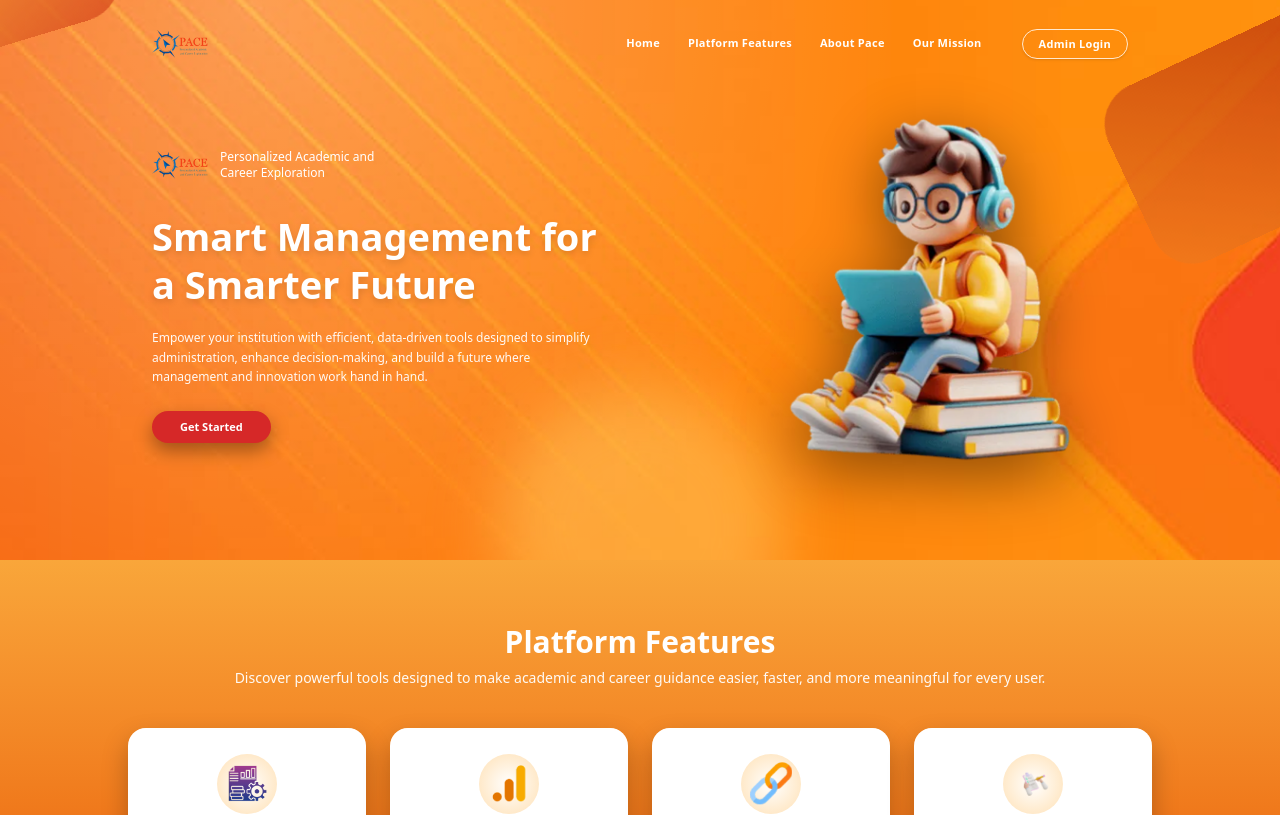
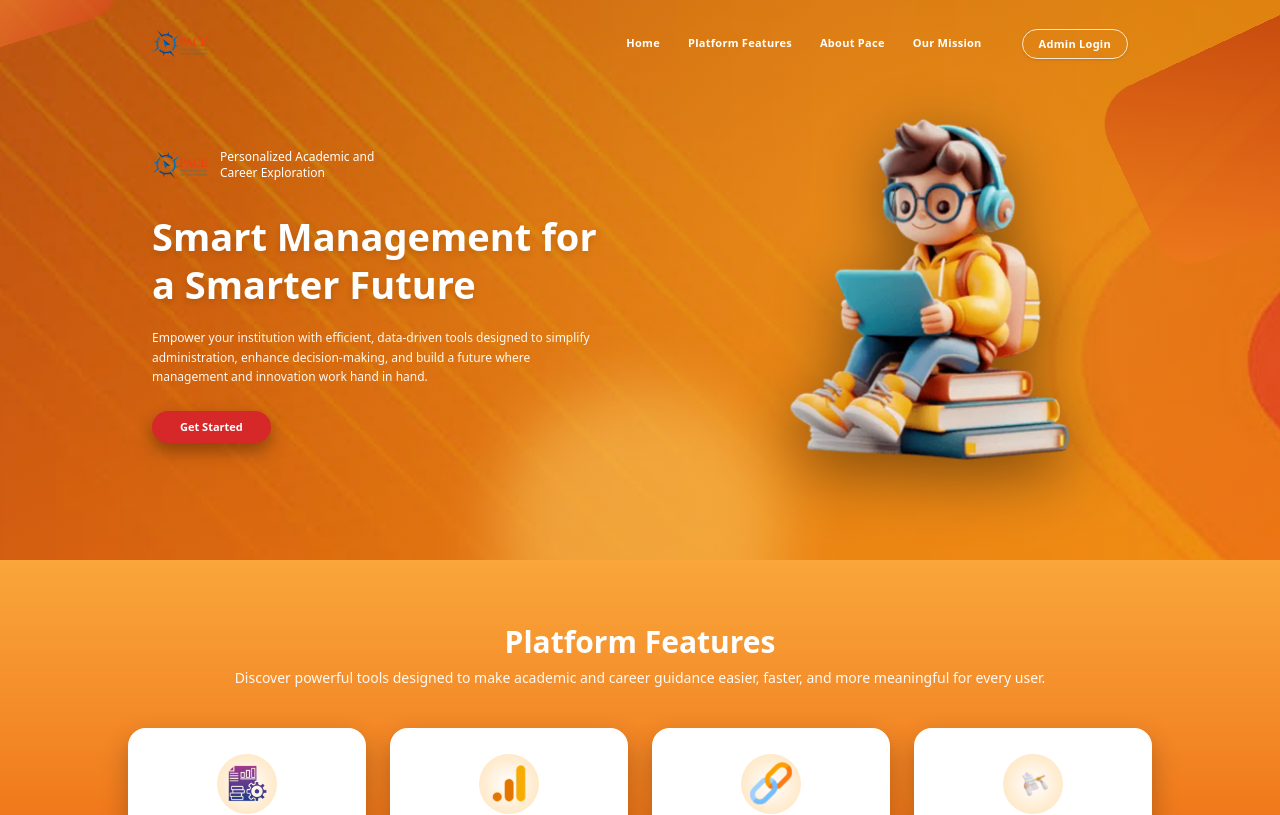
Before and after one commit to MarkDenver01/pace_app, a React (Vite) app: page / in a window 1280 px wide. Shown: the top 815 px of the page. Built offline with nearby package versions, Linux system fonts and the light colour scheme.

Commit message:
update landingpage

```diff
--- a/src/App.css
+++ b/src/App.css
@@ -12,7 +12,7 @@ body,
   box-sizing: border-box;
 }
 
-/* ================= HERO IMAGE FLOAT ================= */
+/* ================= HERO IMAGE FLOAT / PARALLAX ================= */
 .hero-image-wrapper {
   display: flex;
   justify-content: center;
@@ -35,18 +35,6 @@ body,
 @media (min-width: 1024px) {
   .hero-image {
     height: 380px;
-  }
-}
-
-@keyframes hero-float {
-  0% {
-    transform: translateY(0);
-  }
-  50% {
-    transform: translateY(-10px);
-  }
-  100% {
-    transform: translateY(0);
   }
 }
 
--- a/src/page/landing_page/LandingPage.tsx
+++ b/src/page/landing_page/LandingPage.tsx
@@ -1,4 +1,4 @@
-import type { FC, MouseEvent } from "react";
+import type { FC, MouseEvent, CSSProperties } from "react";
 import { useEffect, useState } from "react";
 import { useNavigate } from "react-router-dom";
 
@@ -14,20 +14,23 @@ import HeroBg from "../../assets/pace/hero_bg.png";
 const PaceLandingPage: FC = () => {
   const navigate = useNavigate();
 
+  // parallax for hero image / glow
   const [parallax, setParallax] = useState({ x: 0, y: 0 });
+
+  // parallax for background image
+  const [bgParallax, setBgParallax] = useState({ x: 0, y: 0 });
 
   const scrollToSection = (id: string) => {
     const el = document.getElementById(id);
     if (el) el.scrollIntoView({ behavior: "smooth", block: "start" });
   };
 
-  // Mouse-based parallax (hero only)
-  const handleHeroMouseMove = (e: MouseEvent<HTMLDivElement>) => {
+  // HERO – mouse-based parallax (student illustration)
+  const handleHeroMouseMove = (e: MouseEvent<HTMLElement>) => {
     const rect = e.currentTarget.getBoundingClientRect();
     const relX = (e.clientX - (rect.left + rect.width / 2)) / rect.width;
     const relY = (e.clientY - (rect.top + rect.height / 2)) / rect.height;
 
-    // clamp a bit so hindi masyadong wild
     const x = Math.max(-0.5, Math.min(0.5, relX));
     const y = Math.max(-0.4, Math.min(0.4, relY));
 
@@ -36,6 +39,22 @@ const PaceLandingPage: FC = () => {
 
   const handleHeroMouseLeave = () => {
     setParallax({ x: 0, y: 0 });
+  };
+
+  // BACKGROUND – subtle parallax
+  const handleBgMove = (e: MouseEvent<HTMLElement>) => {
+    const rect = e.currentTarget.getBoundingClientRect();
+    const relX = (e.clientX - (rect.left + rect.width / 2)) / rect.width;
+    const relY = (e.clientY - (rect.top + rect.height / 2)) / rect.height;
+
+    setBgParallax({
+      x: relX * 10, // medium effect
+      y: relY * 10,
+    });
+  };
+
+  const handleBgLeave = () => {
+    setBgParallax({ x: 0, y: 0 });
   };
 
   // Scroll reveal (once per element)
@@ -81,14 +100,14 @@ const PaceLandingPage: FC = () => {
     },
   ];
 
-  // Parallax styles
-  const heroImageStyle: React.CSSProperties = {
+  // Styles for hero parallax
+  const heroImageStyle: CSSProperties = {
     transform: `translate3d(${parallax.x * 18}px, ${parallax.y * 12}px, 0)`,
   };
 
-  const heroGlowStyle: React.CSSProperties = {
+  const heroGlowStyle: CSSProperties = {
     transform: `translate3d(calc(-50% + ${parallax.x * 14}px), ${
-      0 + parallax.y * 12
+      parallax.y * 12
     }px, 0)`,
   };
 
@@ -98,26 +117,30 @@ const PaceLandingPage: FC = () => {
       <section
         id="home"
         className="relative overflow-hidden text-white"
-style={{
-  backgroundImage: `url(${HeroBg})`,
-  backgroundSize: "cover",
-  backgroundPosition: "center",
-  backgroundRepeat: "no-repeat",
-}}
+        onMouseMove={handleBgMove}
+        onMouseLeave={handleBgLeave}
+        style={{
+          backgroundImage: `url(${HeroBg})`,
+          backgroundSize: "110%",
+          backgroundPosition: `${50 + bgParallax.x}% ${50 + bgParallax.y}%`,
+          backgroundRepeat: "no-repeat",
+          backgroundAttachment: "fixed",
+          transition: "background-position 0.1s linear",
+        }}
       >
-        {/* gradient glow overlay (subtle spotlight) */}
-        <div className="pointer-events-none absolute inset-0 bg-[radial-gradient(circle_at_20%_0%,rgba(255,255,255,0.28),transparent_55%)]" />
+        {/* dark overlay for readability */}
+        <div className="pointer-events-none absolute inset-0 bg-gradient-to-br from-[#00000040] via-[#00000025] to-[#00000010]" />
 
-        {/* Background shapes */}
+        {/* orange bloom light */}
+        <div className="pointer-events-none absolute inset-0 bg-[radial-gradient(circle_at_70%_40%,rgba(255,180,50,0.35),transparent_70%)]" />
+
+        {/* extra subtle diagonal highlight */}
+        <div className="pointer-events-none absolute inset-0 bg-[linear-gradient(135deg,rgba(255,255,255,0.06)_0%,transparent_18%,transparent_100%)] opacity-20" />
+
+        {/* Background shapes on top of bg image */}
         <div className="pointer-events-none absolute inset-0 overflow-hidden">
-          <div
-            className="hero-shape hero-shape-left
-                       bg-gradient-to-br from-[#F9A63A] to-[#D6451C]"
-          />
-          <div
-            className="hero-shape hero-shape-right
-                       bg-gradient-to-tr from-[#F07A1C] to-[#B92E09]"
-          />
+          <div className="hero-shape hero-shape-left bg-gradient-to-br from-[#F9A63A] to-[#D6451C]" />
+          <div className="hero-shape hero-shape-right bg-gradient-to-tr from-[#F07A1C] to-[#B92E09]" />
           <div className="hero-glow" style={heroGlowStyle} />
         </div>
 
@@ -159,13 +182,13 @@ style={{
           </nav>
         </header>
 
-        {/* HERO CONTENT (strict layout match) */}
+        {/* HERO CONTENT */}
         <div
           className="relative z-20 mx-auto flex w-full max-w-5xl flex-col items-center gap-8 px-4 pb-16 pt-3 md:flex-row md:items-center md:justify-between md:px-6 md:pb-20"
           onMouseMove={handleHeroMouseMove}
           onMouseLeave={handleHeroMouseLeave}
         >
-          {/* Left text block */}
+          {/* Left text */}
           <div
             className="max-w-md space-y-4 md:space-y-5"
             data-animate="fade-right"
@@ -258,10 +281,7 @@ style={{
         id="about"
         className="bg-white px-4 py-14 md:px-6 md:py-16"
       >
-        <div
-          className="mx-auto max-w-4xl"
-          data-animate="fade-up"
-        >
+        <div className="mx-auto max-w-4xl" data-animate="fade-up">
           <h2 className="text-center text-2xl font-extrabold text-gray-900 md:text-3xl">
             About Pace
           </h2>
@@ -281,10 +301,7 @@ style={{
         id="mission"
         className="bg-gradient-to-b from-[#FFE08A] via-[#FFC65A] to-[#F9A63A] px-4 py-14 md:px-6 md:py-16"
       >
-        <div
-          className="mx-auto max-w-4xl text-center"
-          data-animate="fade-up"
-        >
+        <div className="mx-auto max-w-4xl text-center" data-animate="fade-up">
           <h2 className="text-2xl font-extrabold text-gray-900 md:text-3xl">
             Our Mission
           </h2>
```
